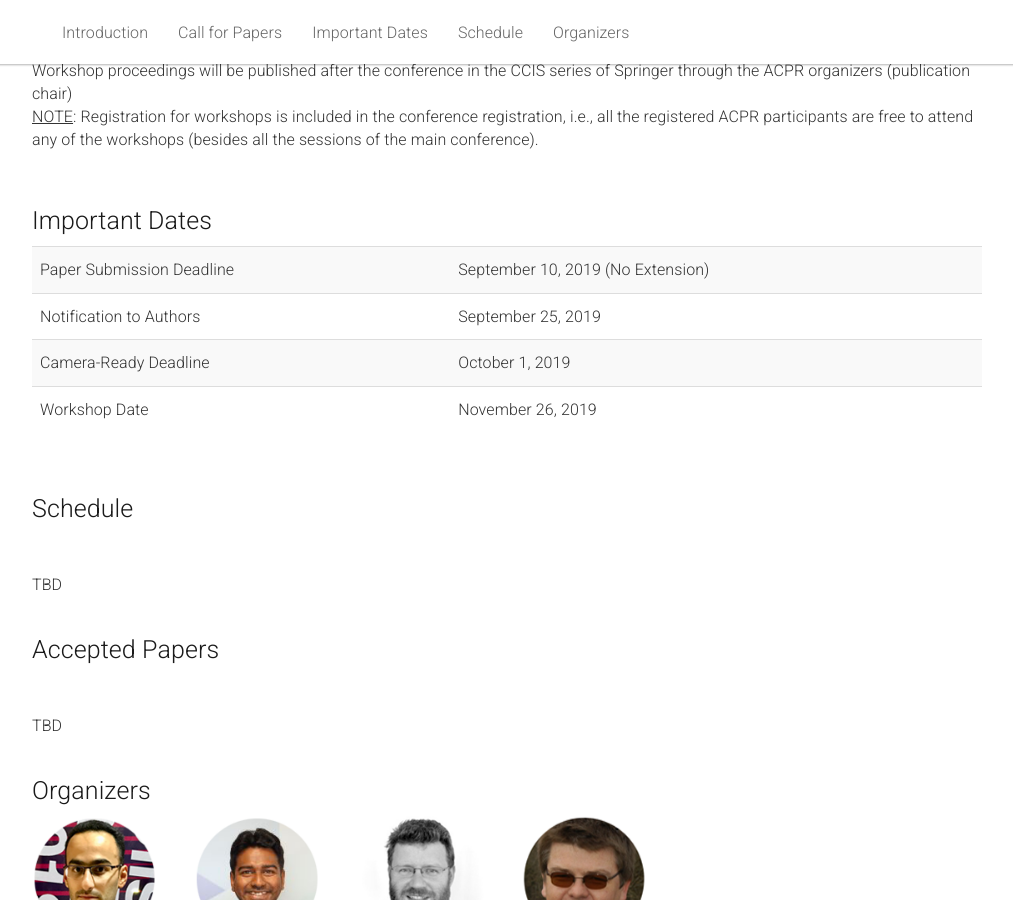
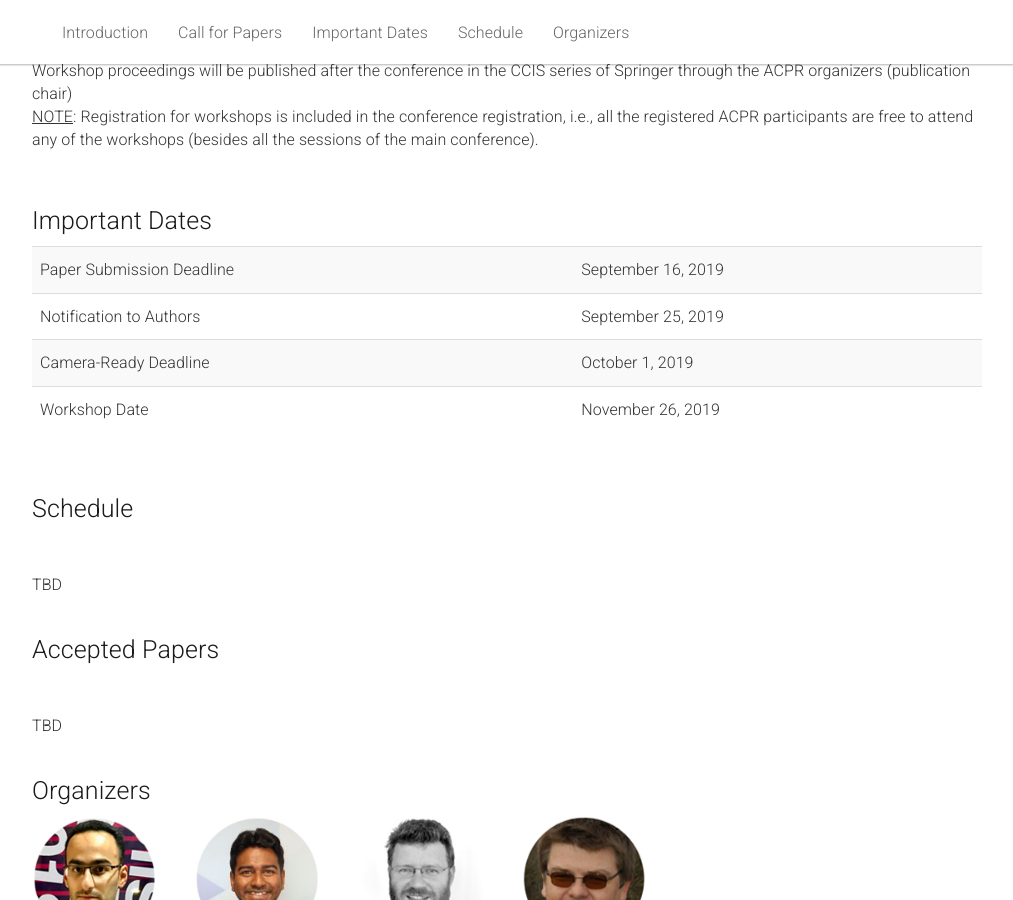
Before and after one commit to 3iAR/3iar.github.io, a Jekyll site: the page built from _pages/home.md, in a window 1280 px wide and 900 px high, scrolled down 1666 px. Shown: the whole window, without its empty margins (133-1146 px from the left). Built offline with Jekyll 4.4.1, drawn with Linux system fonts in a browser that asks for light colours.

Commit message:
Update home.md

```diff
--- a/_pages/home.md
+++ b/_pages/home.md
@@ -104,7 +104,7 @@ Workshop proceedings will be published after the conference in the CCIS series o
       <tbody>
         <tr>
           <td>Paper Submission Deadline</td>
-          <td>September 10, 2019 (No Extension)</td>
+          <td>September 16, 2019</td>
         </tr>
         <tr>
           <td>Notification to Authors</td>
```
